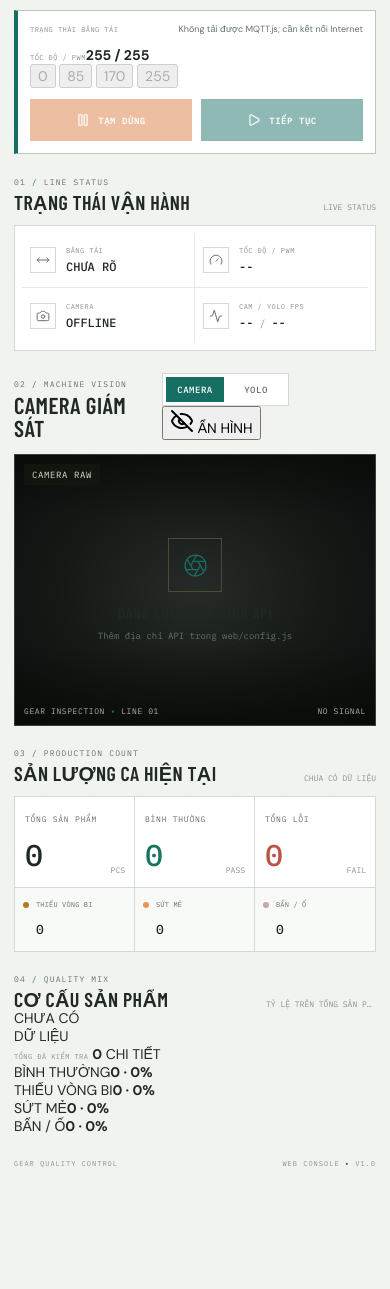
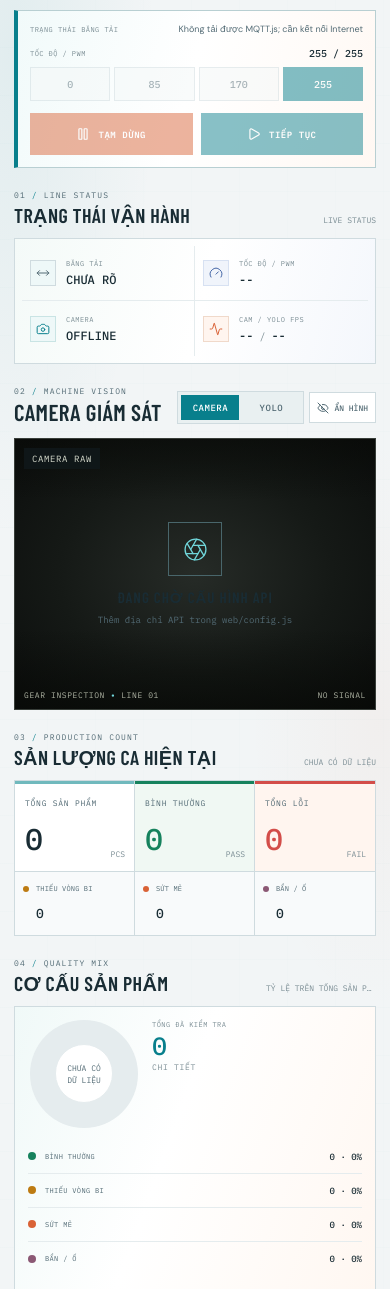
Before and after one commit to nguyenngoctu30/dem_banh_rang, a plain HTML site: page web/index.html in a window 390 px wide. Shown: the part 127-1416 px from the top of the page. Before the commit the page ends 1315 px from the top, so only its background shows below. Drawn offline with nearby package versions, Linux system fonts and the light colour scheme.

Commit message:
Refactor styles in web/styles.css for consistency
Updated various CSS variables and styles for improved design consistency and responsiveness.

```diff
--- a/web/styles.css
+++ b/web/styles.css
@@ -1,18 +1,23 @@
 :root {
   color-scheme: light;
-  --ink: #f1f3ef;
+  --ink: #f2f5f6;
   --panel: #ffffff;
-  --panel-raised: #e9eeea;
-  --line: #d3dad5;
-  --line-soft: #e4e9e5;
-  --paper: #202924;
-  --muted: #64716a;
-  --quiet: #89948d;
-  --acid: #176e63;
-  --mint: #18745e;
-  --coral: #bc5148;
-  --amber: #b47a1d;
-  --orange: #dc783e;
+  --panel-raised: #e8eff1;
+  --line: #cfdbdf;
+  --line-soft: #e5ecee;
+  --paper: #192c34;
+  --muted: #526a74;
+  --quiet: #7b8d94;
+  --acid: #087f8c;
+  --mint: #16825d;
+  --coral: #d34d49;
+  --amber: #bd7b12;
+  --orange: #d96236;
+  --pie-stain: #8b5874;
+  --teal-wash: #eef8f8;
+  --green-wash: #f0f8f3;
+  --orange-wash: #fff5ef;
+  --blue-wash: #f0f4fb;
   --mono: 'IBM Plex Mono', 'Consolas', monospace;
   --sans: 'DM Sans', sans-serif;
   --display: 'Barlow Condensed', sans-serif;
@@ -28,7 +33,7 @@ body {
   min-height: 100vh;
   color: var(--paper);
   background-color: var(--ink);
-  background-image: repeating-linear-gradient(0deg, transparent 0, transparent 47px, rgba(23, 110, 99, 0.025) 48px), repeating-linear-gradient(90deg, transparent 0, transparent 47px, rgba(23, 110, 99, 0.018) 48px);
+  background-image: radial-gradient(ellipse at 3% 12%, rgba(8, 127, 140, 0.07), transparent 27%), radial-gradient(ellipse at 97% 58%, rgba(217, 98, 54, 0.045), transparent 24%), repeating-linear-gradient(0deg, transparent 0, transparent 47px, rgba(8, 127, 140, 0.026) 48px), repeating-linear-gradient(90deg, transparent 0, transparent 47px, rgba(8, 127, 140, 0.018) 48px);
   font-family: var(--sans);
   font-size: 14px;
 }
@@ -48,7 +53,7 @@ button:focus-visible, a:focus-visible { outline: 2px solid var(--acid); outline-
 }
 
 .brand { display: flex; align-items: center; gap: 13px; color: inherit; text-decoration: none; }
-.brand-mark { width: 38px; height: 38px; display: grid; place-items: center; color: var(--acid); border: 1px solid #a8c0b8; background: #e3eeea; }
+.brand-mark { width: 38px; height: 38px; display: grid; place-items: center; color: var(--acid); border: 1px solid #a8cbd0; background: #e0f0f1; }
 .brand-mark svg { width: 19px; height: 19px; stroke-width: 1.7; }
 .brand-copy { display: grid; gap: 1px; }
 .brand-kicker, .eyebrow, .status-label, .count-label, .count-unit, .camera-source-label, .camera-overlay, .updated-at, .mqtt-state, .page-footer { font-family: var(--mono); }
@@ -59,65 +64,81 @@ button:focus-visible, a:focus-visible { outline: 2px solid var(--acid); outline-
 .system-clock { margin-right: 8px; color: var(--muted); font: 500 12px var(--mono); }
 .connection-pill { min-height: 29px; display: inline-flex; align-items: center; gap: 8px; padding: 0 10px; color: var(--muted); border: 1px solid var(--line); background: var(--panel); font: 500 9px var(--mono); letter-spacing: 0.3px; white-space: nowrap; }
 .signal-dot, .live-dot { width: 6px; height: 6px; flex: 0 0 auto; border-radius: 50%; background: var(--quiet); }
-.connection-pill[data-state="online"] .signal-dot { background: var(--mint); box-shadow: 0 0 10px rgba(104, 217, 173, 0.55); }
+.connection-pill[data-state="online"] .signal-dot { background: var(--mint); box-shadow: 0 0 10px rgba(22, 130, 93, 0.42); }
 .connection-pill[data-state="offline"] .signal-dot { background: var(--coral); }
 .connection-pill[data-state="unset"] .signal-dot { background: var(--amber); }
 
 .dashboard { display: grid; gap: 27px; padding-top: 26px; }
+.control-section, .operations-section, .camera-section, .count-section, .chart-section { animation: reveal 420ms both; }
+.operations-section { animation-delay: 45ms; }
+.camera-section { animation-delay: 85ms; }
+.count-section { animation-delay: 125ms; }
+.chart-section { animation-delay: 165ms; }
 .section-heading { display: flex; align-items: end; justify-content: space-between; gap: 20px; }
 .eyebrow { margin: 0 0 5px; color: var(--muted); font-size: 9px; letter-spacing: 1.15px; }
 h1, h2, p { margin-top: 0; }
 h1, h2 { margin-bottom: 0; font: 600 26px/1 var(--display); letter-spacing: 0.4px; }
 h2 { font-size: 22px; }
 
-.source-switch { display: inline-flex; gap: 3px; padding: 3px; border: 1px solid var(--line); background: var(--panel); }
+.source-switch { display: inline-flex; gap: 3px; padding: 3px; border: 1px solid var(--line); background: #e9f0f1; }
+.camera-tools { display: flex; align-items: center; gap: 8px; }
 .source-button { min-width: 75px; padding: 7px 12px; border: 0; color: var(--muted); background: transparent; cursor: pointer; font: 500 10px var(--mono); letter-spacing: 0.5px; }
 .source-button:hover { color: var(--paper); }
 .source-button.is-selected { color: #fff; background: var(--acid); }
+.camera-toggle { min-height: 33px; display: inline-flex; align-items: center; justify-content: center; gap: 7px; padding: 0 10px; color: var(--muted); border: 1px solid var(--line); background: var(--panel); cursor: pointer; font: 500 9px var(--mono); }
+.camera-toggle:hover, .camera-toggle[aria-pressed="true"] { color: var(--acid); border-color: var(--acid); }
+.camera-toggle svg { width: 14px; height: 14px; }
 
 .camera-frame { position: relative; margin-top: 14px; aspect-ratio: 16 / 8.25; min-height: 265px; overflow: hidden; border: 1px solid #383e39; background: #090b08; }
 .camera-frame::after { position: absolute; inset: 0; z-index: 1; pointer-events: none; content: ''; background: linear-gradient(180deg, rgba(7, 9, 6, 0.5), transparent 23%, transparent 70%, rgba(7, 9, 6, 0.65)); }
 .camera-feed { position: absolute; inset: 0; width: 100%; height: 100%; object-fit: contain; }
 .camera-placeholder { position: absolute; inset: 0; display: flex; flex-direction: column; align-items: center; justify-content: center; gap: 8px; color: #a6ada7; background: radial-gradient(ellipse at center, #262b27 0, #151916 54%, #0b0d0c 100%); }
-.placeholder-mark { width: 54px; height: 54px; display: grid; place-items: center; margin-bottom: 4px; border: 1px solid #454d34; color: var(--acid); }
+.placeholder-mark { width: 54px; height: 54px; display: grid; place-items: center; margin-bottom: 4px; border: 1px solid #49666b; color: #70d5d9; }
 .placeholder-mark svg { width: 25px; height: 25px; stroke-width: 1.25; }
 .placeholder-title { margin: 0; color: var(--paper); font: 600 17px var(--display); letter-spacing: 1px; }
 .placeholder-detail { color: var(--muted); font: 11px var(--mono); }
 .camera-overlay { position: absolute; z-index: 2; right: 15px; left: 15px; display: flex; align-items: center; justify-content: space-between; color: #d9ddcf; font-size: 9px; letter-spacing: 0.6px; pointer-events: none; }
 .camera-overlay-top { top: 14px; }
 .camera-overlay-bottom { bottom: 13px; color: #aeb3a3; font-size: 8px; }
-.camera-overlay b { color: var(--acid); }
-.live-tag { display: inline-flex; align-items: center; gap: 7px; padding: 5px 8px; border: 1px solid #686e68; background: rgba(20, 23, 16, 0.8); }
-.live-dot { background: var(--coral); box-shadow: 0 0 8px rgba(255, 120, 107, 0.7); }
-.camera-source-label { padding: 5px 8px; background: rgba(20, 23, 16, 0.8); }
+.camera-overlay b { color: #70d5d9; }
+.live-tag { display: inline-flex; align-items: center; gap: 7px; padding: 5px 8px; border: 1px solid #53646a; background: rgba(16, 24, 27, 0.84); }
+.live-dot { background: var(--coral); box-shadow: 0 0 8px rgba(211, 77, 73, 0.65); }
+.camera-source-label { padding: 5px 8px; background: rgba(16, 24, 27, 0.84); }
 
 .compact-heading { align-items: end; }
 .updated-at { color: var(--quiet); font-size: 9px; }
 .primary-counts { display: grid; grid-template-columns: repeat(3, minmax(0, 1fr)); margin-top: 13px; border: 1px solid var(--line); background: var(--panel); }
 .count-cell { position: relative; min-height: 106px; display: flex; flex-direction: column; align-items: flex-start; justify-content: center; padding: 13px 20px; border-right: 1px solid var(--line); }
+.count-cell::before { position: absolute; top: 0; right: 0; left: 0; height: 3px; background: #70b9bd; content: ''; }
+.count-normal { background: var(--green-wash); }
+.count-normal::before { background: var(--mint); }
+.count-defect { background: var(--orange-wash); }
+.count-defect::before { background: var(--coral); }
 .count-cell:last-child { border-right: 0; }
 .count-label { color: var(--muted); font-size: 9px; letter-spacing: 0.75px; }
 .count-value { margin-top: 3px; font: 500 39px/1 var(--mono); font-variant-numeric: tabular-nums; }
 .count-normal .count-value { color: var(--mint); }
 .count-defect .count-value { color: var(--coral); }
 .count-unit { position: absolute; right: 18px; bottom: 17px; color: var(--quiet); font-size: 9px; }
-.defect-counts { display: grid; grid-template-columns: repeat(3, minmax(0, 1fr)); border: 1px solid var(--line); border-top: 0; background: #f8faf8; }
+.defect-counts { display: grid; grid-template-columns: repeat(3, minmax(0, 1fr)); border: 1px solid var(--line); border-top: 0; background: #f8fafb; }
 .defect-cell { min-height: 48px; display: flex; align-items: center; gap: 9px; padding: 0 17px; border-right: 1px solid var(--line); }
 .defect-cell:last-child { border-right: 0; }
 .defect-mark { width: 7px; height: 7px; border-radius: 50%; background: var(--amber); }
-.chipped-mark { background: #e89656; }
-.stain-mark { background: #c6a6aa; }
+.chipped-mark { background: var(--orange); }
+.stain-mark { background: var(--pie-stain); }
 .defect-name { flex: 1; color: var(--muted); font: 9px var(--mono); letter-spacing: 0.15px; }
 .defect-cell strong { color: var(--paper); font: 500 15px var(--mono); font-variant-numeric: tabular-nums; }
 
-.operations-section { padding-top: 1px; }
 .operations-heading { margin-bottom: 13px; }
 .mqtt-state { color: var(--quiet); font-size: 9px; }
-.operations-grid { display: grid; grid-template-columns: 1fr; border: 1px solid var(--line); background: var(--panel); }
+.operations-grid { display: grid; grid-template-columns: 1fr; border: 1px solid var(--line); background: linear-gradient(105deg, #f4faf8, #ffffff 52%, #f4f7fc); }
 .machine-status { display: grid; grid-template-columns: repeat(4, minmax(0, 1fr)); align-items: center; padding: 15px 8px; }
 .status-item { min-width: 0; min-height: 48px; display: flex; align-items: center; gap: 10px; padding: 0 13px; border-right: 1px solid var(--line-soft); }
 .status-item:last-child { border-right: 0; }
-.status-icon { width: 29px; height: 29px; flex: 0 0 auto; display: grid; place-items: center; color: var(--muted); border: 1px solid var(--line); }
+.status-icon { width: 29px; height: 29px; flex: 0 0 auto; display: grid; place-items: center; color: var(--muted); border: 1px solid var(--line); background: var(--teal-wash); }
+.status-item:nth-child(2) .status-icon { color: #4265a5; border-color: #d7e1f2; background: var(--blue-wash); }
+.status-item:nth-child(3) .status-icon { color: var(--acid); border-color: #c9e4e4; background: var(--teal-wash); }
+.status-item:nth-child(4) .status-icon { color: var(--orange); border-color: #f0d9ca; background: var(--orange-wash); }
 .status-icon svg { width: 14px; height: 14px; stroke-width: 1.7; }
 .status-copy { min-width: 0; display: grid; gap: 4px; }
 .status-label { color: var(--quiet); font-size: 8px; letter-spacing: 0.45px; white-space: nowrap; }
@@ -127,10 +148,18 @@ h2 { font-size: 22px; }
 #conveyor-state[data-state="off"] { color: var(--coral); }
 #camera-state[data-state="online"] { color: var(--mint); }
 #camera-state[data-state="offline"] { color: var(--coral); }
-.control-panel { min-height: 81px; display: flex; align-items: center; justify-content: space-between; gap: 24px; margin-top: 13px; padding: 14px 18px; border: 1px solid #b8c9c2; border-left: 4px solid var(--acid); background: var(--panel); }
+.control-panel { min-height: 92px; display: grid; grid-template-columns: minmax(145px, 1fr) minmax(230px, 1.05fr) minmax(260px, 1.2fr); align-items: center; gap: 20px; margin-top: 13px; padding: 14px 18px; border: 1px solid #b8cfd2; border-left: 4px solid var(--acid); background: linear-gradient(105deg, #f1fafa, #ffffff 48%, #fff8f3); }
 .control-copy { min-width: 0; display: grid; gap: 6px; }
 .control-feedback { overflow: hidden; color: var(--muted); font-size: 11px; text-overflow: ellipsis; white-space: nowrap; }
-.control-buttons { width: min(420px, 54%); display: grid; grid-template-columns: 1fr 1fr; gap: 9px; }
+.speed-control { min-width: 0; display: grid; gap: 7px; }
+.speed-heading { display: flex; align-items: center; justify-content: space-between; gap: 8px; }
+.speed-heading strong { color: var(--paper); font: 500 11px var(--mono); }
+.speed-options { display: grid; grid-template-columns: repeat(4, minmax(0, 1fr)); gap: 4px; }
+.speed-option { min-height: 30px; padding: 0 5px; color: var(--muted); border: 1px solid var(--line); background: #f4f8f8; cursor: pointer; font: 500 10px var(--mono); transition: color 140ms ease, background 140ms ease, border-color 140ms ease; }
+.speed-option:hover:not(:disabled) { border-color: var(--acid); }
+.speed-option.is-selected { color: #fff; border-color: var(--acid); background: var(--acid); }
+.speed-option:disabled { cursor: not-allowed; opacity: 0.5; }
+.control-buttons { display: grid; grid-template-columns: 1fr 1fr; gap: 8px; }
 .control-button { min-height: 43px; display: inline-flex; align-items: center; justify-content: center; gap: 8px; border: 1px solid var(--line); cursor: pointer; font: 600 10px var(--mono); letter-spacing: 0.55px; transition: background 140ms ease, border-color 140ms ease, color 140ms ease, opacity 140ms ease; }
 .control-button svg { width: 14px; height: 14px; }
 .stop-button { color: #fff; border-color: var(--orange); background: var(--orange); }
@@ -138,18 +167,35 @@ h2 { font-size: 22px; }
 .run-button { color: #fff; border-color: var(--acid); background: var(--acid); }
 .run-button:not(:disabled):hover { border-color: #10584f; background: #10584f; }
 .control-button:disabled { cursor: not-allowed; opacity: 0.48; }
+.chart-panel { display: grid; grid-template-columns: 180px minmax(150px, 0.7fr) minmax(250px, 1.4fr); align-items: center; gap: 25px; margin-top: 13px; padding: 18px 22px; border: 1px solid var(--line); background: linear-gradient(110deg, #f0f9f8, #ffffff 44%, #fff7f1); }
+.pie-chart { position: relative; width: 164px; aspect-ratio: 1; display: grid; place-items: center; justify-self: center; border-radius: 50%; background: var(--line-soft); }
+.pie-chart::after { position: absolute; inset: 24%; border: 1px solid var(--line-soft); border-radius: 50%; background: var(--panel); content: ''; }
+.pie-empty-label { position: relative; z-index: 1; color: var(--muted); font: 8px/1.5 var(--mono); text-align: center; }
+.chart-summary { display: grid; justify-items: start; gap: 4px; }
+.chart-summary strong { color: var(--acid); font: 500 31px/1 var(--mono); font-variant-numeric: tabular-nums; }
+.chart-unit { color: var(--quiet); font: 8px var(--mono); letter-spacing: 0.7px; }
+.chart-legend { display: grid; gap: 0; }
+.legend-row { min-height: 36px; display: flex; align-items: center; gap: 9px; border-bottom: 1px solid var(--line-soft); }
+.legend-row:last-child { border-bottom: 0; }
+.legend-dot { width: 8px; height: 8px; flex: 0 0 auto; border-radius: 50%; }
+.legend-normal { background: var(--mint); }
+.legend-bearing { background: var(--amber); }
+.legend-chipped { background: var(--orange); }
+.legend-stain { background: var(--pie-stain); }
+.legend-name { flex: 1; color: var(--muted); font: 8px var(--mono); letter-spacing: 0.35px; }
+.legend-row strong { color: var(--paper); font: 500 10px var(--mono); white-space: nowrap; }
 .page-footer { display: flex; align-items: center; justify-content: space-between; padding-top: 2px; color: var(--quiet); font-size: 8px; letter-spacing: 1px; }
 
-.camera-section, .count-section, .operations-section { animation: reveal 420ms both; }
-.count-section { animation-delay: 70ms; }
-.operations-section { animation-delay: 130ms; }
 @keyframes reveal { from { opacity: 0; transform: translateY(8px); } to { opacity: 1; transform: translateY(0); } }
 
 @media (max-width: 980px) {
   .app-shell { padding-right: 24px; padding-left: 24px; }
   .operations-grid { grid-template-columns: 1fr; }
   .machine-status { border-right: 0; }
-  .control-buttons { width: min(390px, 58%); }
+  .control-panel { grid-template-columns: minmax(130px, 0.8fr) minmax(210px, 1fr); }
+  .control-copy { grid-column: 1 / -1; display: flex; align-items: center; justify-content: space-between; }
+  .chart-panel { grid-template-columns: 150px minmax(110px, 0.6fr) minmax(220px, 1.2fr); gap: 16px; padding: 16px; }
+  .pie-chart { width: 140px; }
 }
 
 @media (max-width: 650px) {
@@ -175,6 +221,9 @@ h2 { font-size: 22px; }
   .placeholder-title { font-size: 15px; }
   .placeholder-detail { max-width: 90%; font-size: 9px; text-align: center; }
   .source-button { min-width: 58px; padding: 7px 8px; font-size: 9px; }
+  .camera-tools { gap: 5px; }
+  .camera-toggle { min-height: 31px; gap: 5px; padding: 0 7px; font-size: 8px; }
+  .camera-toggle svg { width: 12px; height: 12px; }
   .updated-at { max-width: 110px; overflow: hidden; font-size: 8px; text-align: right; text-overflow: ellipsis; white-space: nowrap; }
   .count-cell { min-height: 90px; padding: 11px 10px; }
   .count-label { min-height: 23px; font-size: 8px; line-height: 1.3; }
@@ -191,11 +240,21 @@ h2 { font-size: 22px; }
   .status-icon { width: 26px; height: 26px; }
   .status-label { font-size: 7px; }
   .status-copy strong { font-size: 12px; }
-  .control-panel { display: flex; flex-direction: column; align-items: stretch; gap: 11px; padding: 12px; }
+  .control-panel { display: flex; flex-direction: column; align-items: stretch; gap: 12px; padding: 12px; }
   .control-copy { display: flex; align-items: center; justify-content: space-between; gap: 8px; }
   .control-buttons { width: 100%; }
   .control-feedback { font-size: 9px; }
   .control-button { min-height: 42px; font-size: 9px; }
+  .speed-heading strong { font-size: 10px; }
+  .speed-option { min-height: 34px; }
+  .chart-panel { grid-template-columns: 112px minmax(0, 1fr); gap: 12px; padding: 13px; }
+  .pie-chart { grid-row: span 2; width: 108px; }
+  .pie-chart::after { inset: 23%; }
+  .chart-summary strong { font-size: 25px; }
+  .chart-legend { grid-column: 1 / -1; }
+  .legend-row { min-height: 34px; }
+  .legend-name { font-size: 7px; }
+  .legend-row strong { font-size: 9px; }
   .mqtt-state { font-size: 8px; white-space: nowrap; }
   .page-footer { font-size: 7px; }
 }
```
